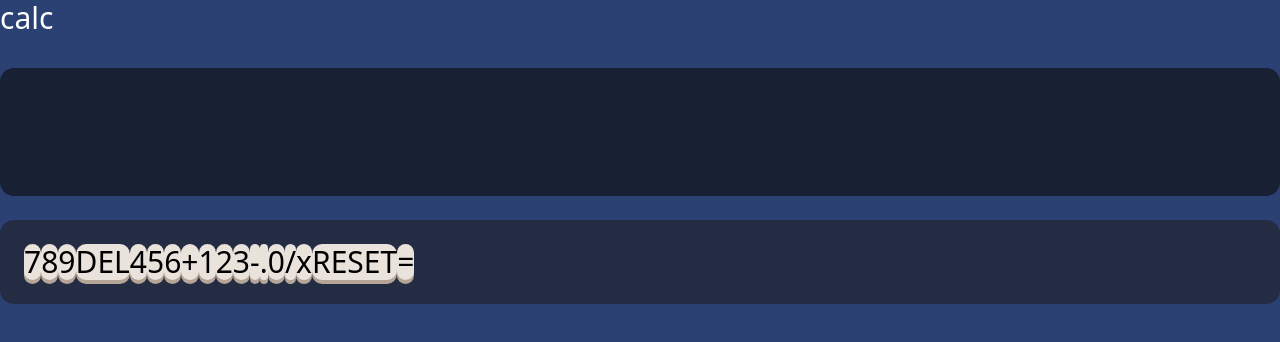
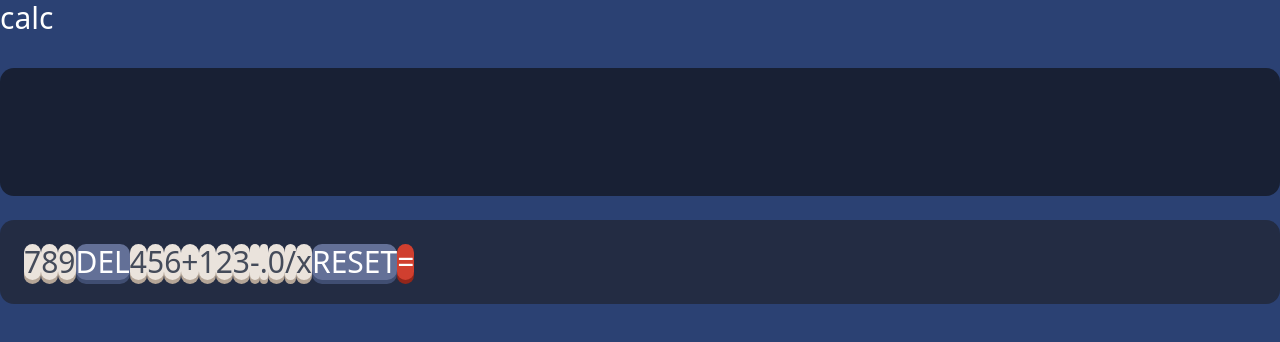
Before and after one commit to fatihcandev/fe-mentor-calculator-windi-css-vite, a React (Vite) app: page / in a window 1280 px wide. Shown: the top 342 px of the page. Built offline with nearby package versions, Linux system fonts and the light colour scheme.

Commit message:
update key colors and shadows

```diff
--- a/src/components/Keypad/index.jsx
+++ b/src/components/Keypad/index.jsx
@@ -1,5 +1,12 @@
 import './Keypad.css'
 import keys from './keys'
+
+function getKeyStyles(isSecondaryButton, isTertiaryButton) {
+  if (isSecondaryButton)
+    return 'text-white shadow-secondaryKey bg-keyBgSecondary'
+  if (isTertiaryButton) return 'text-white shadow-tertiaryKey bg-keyBgTertiary'
+  return 'text-textPrimary shadow-primaryKey bg-keyBgPrimary'
+}
 
 const Keypad = ({ onKeyDown }) => {
   return (
@@ -14,17 +21,17 @@ const Keypad = ({ onKeyDown }) => {
     >
       {keys.map((key, index) => {
         const isNumber = !isNaN(key.content)
+        const isSecondaryButton = ['DEL', 'RESET'].includes(key.content)
+        const isTertiaryButton = key.content === '='
+        const keyStyles = getKeyStyles(isSecondaryButton, isTertiaryButton)
         return (
           <button
             key={index}
-            bg="keyBgPrimary"
             rounded="[10px]"
-            text="xl"
-            shadow="key active:none"
             transform="~ active:translate-y-1"
             md="text-3xl"
             onClick={() => onKeyDown(key.content)}
-            className="key"
+            className={`key text-xl ${keyStyles} active:shadow-none`}
             data-testid={isNumber ? 'key-number' : key.testId}
           >
             {key.content}
--- a/windi.config.js
+++ b/windi.config.js
@@ -18,13 +18,13 @@ export default defineConfig({
         bgTertiary: '#182034',
         keyBgPrimary: '#eae3dc',
         keyBgSecondary: '#637097',
-        keyShadowSecondary: '#404e72',
         keyBgTertiary: '#d03f2f',
-        keyShadowTertiary: '#93261a',
         textPrimary: '#444b5a',
       },
       boxShadow: {
-        key: '0 4px 0 #b4a597',
+        primaryKey: '0 4px 0 #b4a597',
+        secondaryKey: '0 4px 0 #404e72',
+        tertiaryKey: '0 4px 0 #93261a',
       },
       fontFamily: {
         sans: ['Spartan', 'sans-serif'],
```
